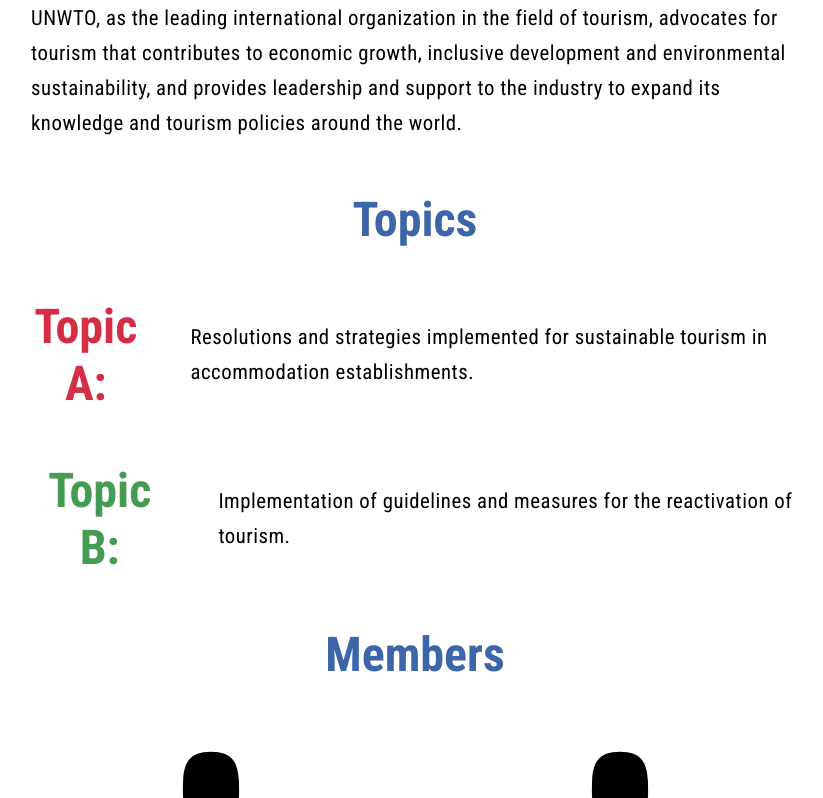
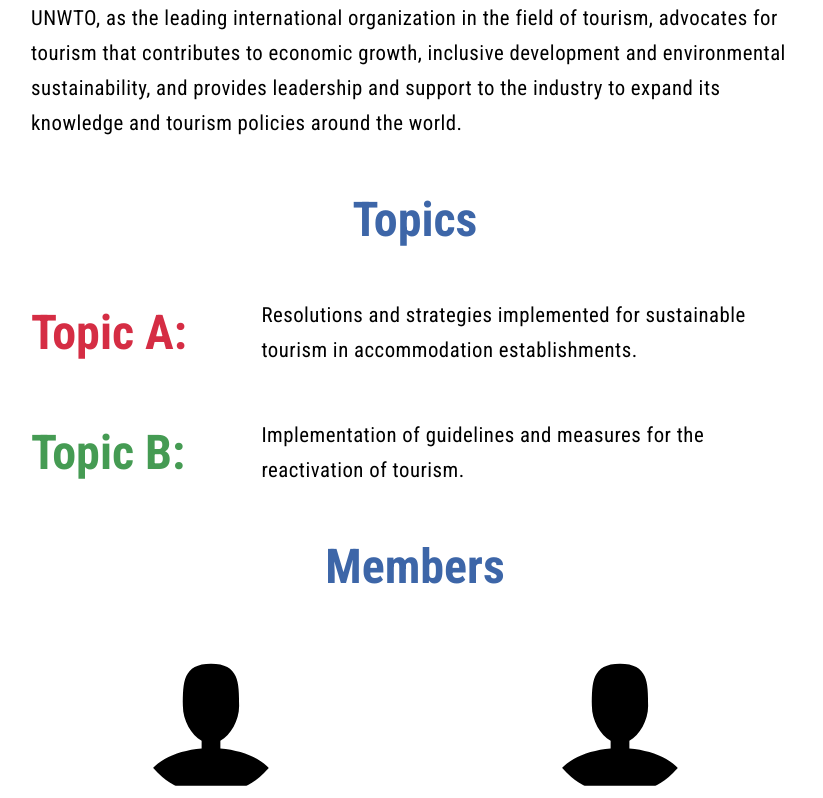
Before and after one commit to aztecmun/aztecmun-2021, a Next.js app: page /comites/unwto in a window 1280 px wide. Shown: the part 1000-1798 px from the top of the page, without its empty margins (225-1048 px from the left). Built offline with nearby package versions, Linux system fonts and the light colour scheme.

Commit message:
fixing committees

```diff
--- a/pages/comites/unwto.js
+++ b/pages/comites/unwto.js
@@ -65,7 +65,7 @@ export default function unwto() {
         <div className="content__topics">
           <h1 className="content__topics__title">Topics</h1>
           <div className="content__topics__1">
-            <h1 className="content__topics--red">Topic A: </h1>
+            <h1 className="content__topics--red">Topic A:</h1>
             <p>
               Resolutions and strategies implemented for sustainable tourism in
               accommodation establishments.
@@ -73,7 +73,7 @@ export default function unwto() {
           </div>
 
           <div className="content__topics__2">
-            <h1 className="content__topics--green">Topic B: </h1>
+            <h1 className="content__topics--green">Topic B:</h1>
             <p>
               Implementation of guidelines and measures for the reactivation of
               tourism.
--- a/styles/pages/committeesElements.js
+++ b/styles/pages/committeesElements.js
@@ -77,9 +77,14 @@ export const ComContainer = styled(motion.div)`
 
         display: flex;
         align-items: center;
-        gap: 50px;
 
-        margin: 50px auto;
+        margin: 50px 0;
+
+        h1{
+          text-align: start;
+
+          min-width: 30%;
+        }
       }
 
       &--red{
@@ -231,6 +236,19 @@ export const ComContainer = styled(motion.div)`
         grid-row: 1;
       }
 
+      &__topics{
+
+        &__1,
+        &__2{
+          flex-direction: column;
+        }
+
+        h1{
+          min-width: auto;
+          margin-right: 20px;
+        }
+      }
+
       &__members{
         display: flex;
         flex-direction: column;
```
Also changed, not shown: styles/pages/adminElements.js (+2 -10 lines).
